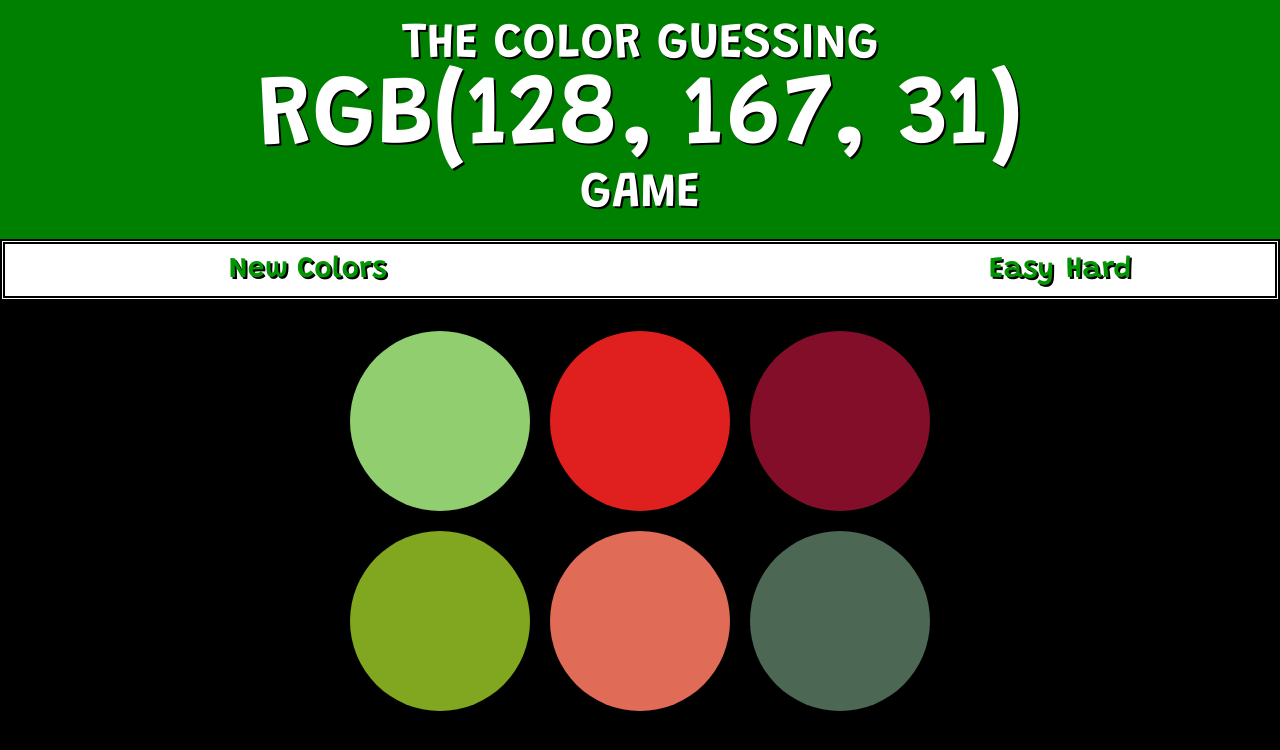
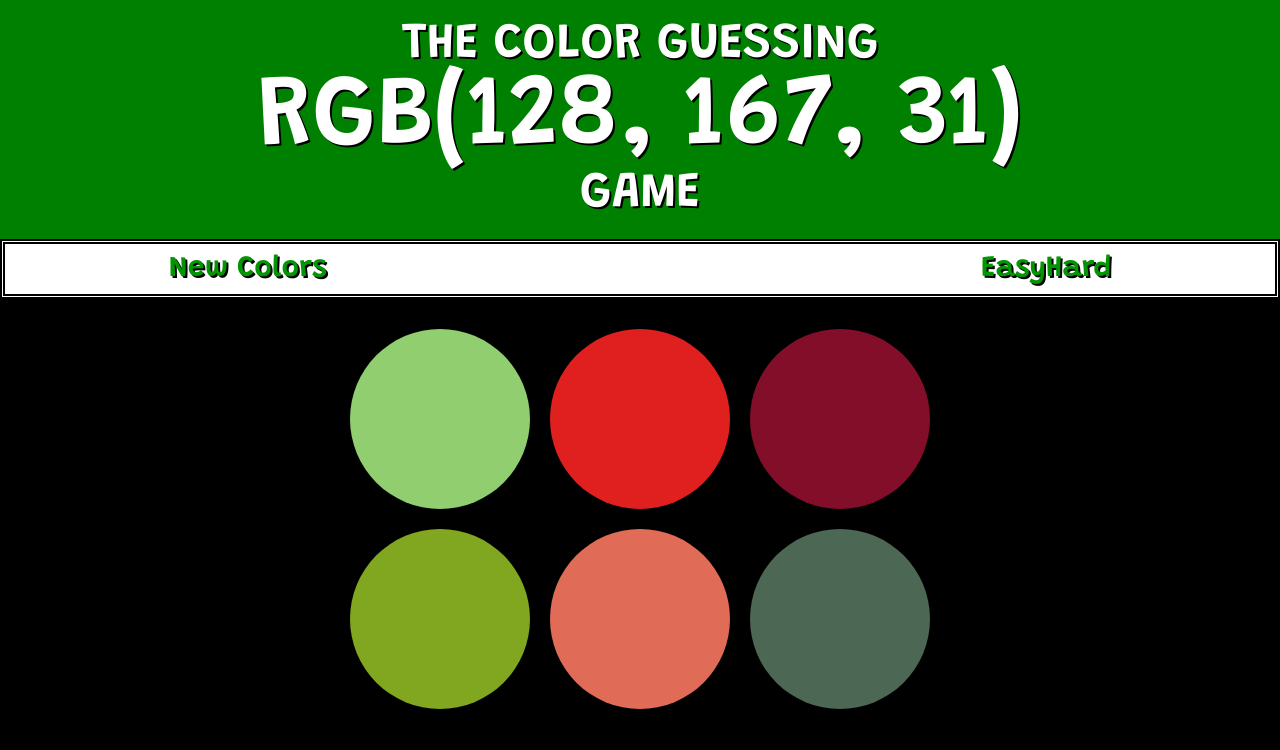
Before and after one commit to abhishek12m/The-RGB-Guessing-Game, a plain HTML site: page index.html in a window 1280 px wide. Drawn offline with Linux system fonts and the light colour scheme.

Commit message:
Update game.css

```diff
--- a/public/src/css/game.css
+++ b/public/src/css/game.css
@@ -1,4 +1,7 @@
-*{   font-family: 'Grandstander', cursive;
+*{
+    padding:0;
+    margin:0;
+    font-family: 'Grandstander', cursive;
     margin:0;
     text-shadow: 2px 2px rgb(0, 0, 0);
 }
```
